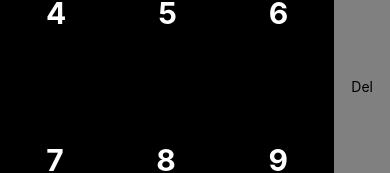
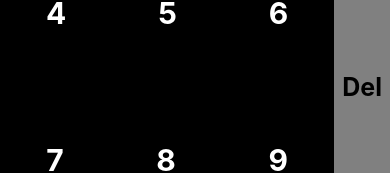
Before and after one commit to python-benedict/Advance-Calculator-app, a React Native app: screen / in a window 390 px wide. Shown: the part 462-635 px from the top of the page. Built offline with nearby package versions, Linux system fonts and the light colour scheme.

Commit message:
styled the operationsButton

```diff
--- a/App.js
+++ b/App.js
@@ -114,6 +114,11 @@ const styles = StyleSheet.create({
     justifyContent: 'space-around',
     alignItems: 'center',
   },
+  operationsButton:{
+    fontWeight: 'bold',
+    color: 'black',
+    fontSize: 25,
+  },
   row:{
     flexDirection: 'row',
     justifyContent: 'space-around',
```
